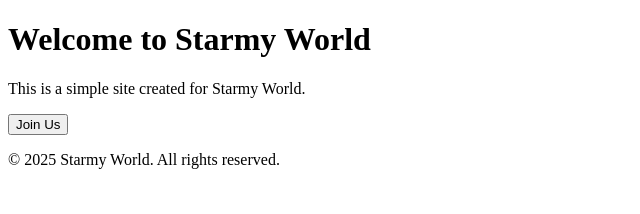
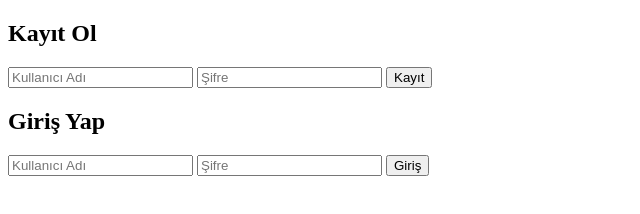
Before and after one commit to Asorex0784/Starmy-World, a plain HTML site: page index.html in a window 1280 px wide. Shown: the whole page, without its empty margins (0-640 px from the left). Drawn offline with Linux system fonts and the light colour scheme.

Commit message:
Update index.html

```diff
--- a/index.html
+++ b/index.html
@@ -1,27 +1,19 @@
 <!DOCTYPE html>
-<html lang="en">
-<head>
-    <meta charset="UTF-8">
-    <meta name="viewport" content="width=device-width, initial-scale=1.0">
-    <title>Starmy World</title>
-    <link rel="stylesheet" href="style.css">
-</head>
+<html>
+<head><title>Giriş / Kayıt</title></head>
 <body>
-    <header>
-        <h1>Welcome to Starmy World</h1>
-    </header>
-    <section>
-        <p>This is a simple site created for Starmy World.</p>
-        <button id="join-button">Join Us</button>
-    </section>
-    <footer>
-        <p>&copy; 2025 Starmy World. All rights reserved.</p>
-    </footer>
+  <h2>Kayıt Ol</h2>
+  <form action="/register" method="POST">
+    <input name="username" placeholder="Kullanıcı Adı" required>
+    <input type="password" name="password" placeholder="Şifre" required>
+    <button type="submit">Kayıt</button>
+  </form>
 
-    <script>
-        document.getElementById('join-button').addEventListener('click', function() {
-            alert("Thank you for joining Starmy World!");
-        });
-    </script>
+  <h2>Giriş Yap</h2>
+  <form action="/login" method="POST">
+    <input name="username" placeholder="Kullanıcı Adı" required>
+    <input type="password" name="password" placeholder="Şifre" required>
+    <button type="submit">Giriş</button>
+  </form>
 </body>
 </html>
```
